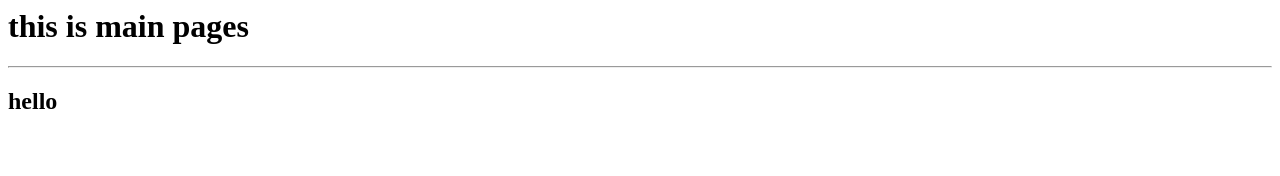
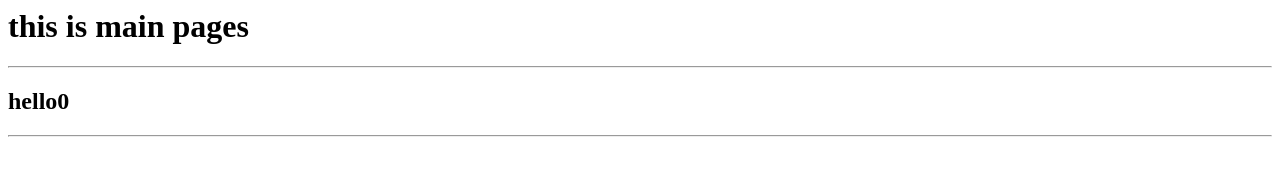
Before and after one commit to zgmgt/zgmgt.github.io, a plain HTML site: page index.html in a window 1280 px wide. Drawn offline with Linux system fonts and the light colour scheme.

Commit message:
Update index.html

```diff
--- a/index.html
+++ b/index.html
@@ -1,3 +1,4 @@
 <h1>this is main pages</h1>
 <hr>
-<h2>hello</h2>
+<h2>hello0</h2>
+<hr>
```
